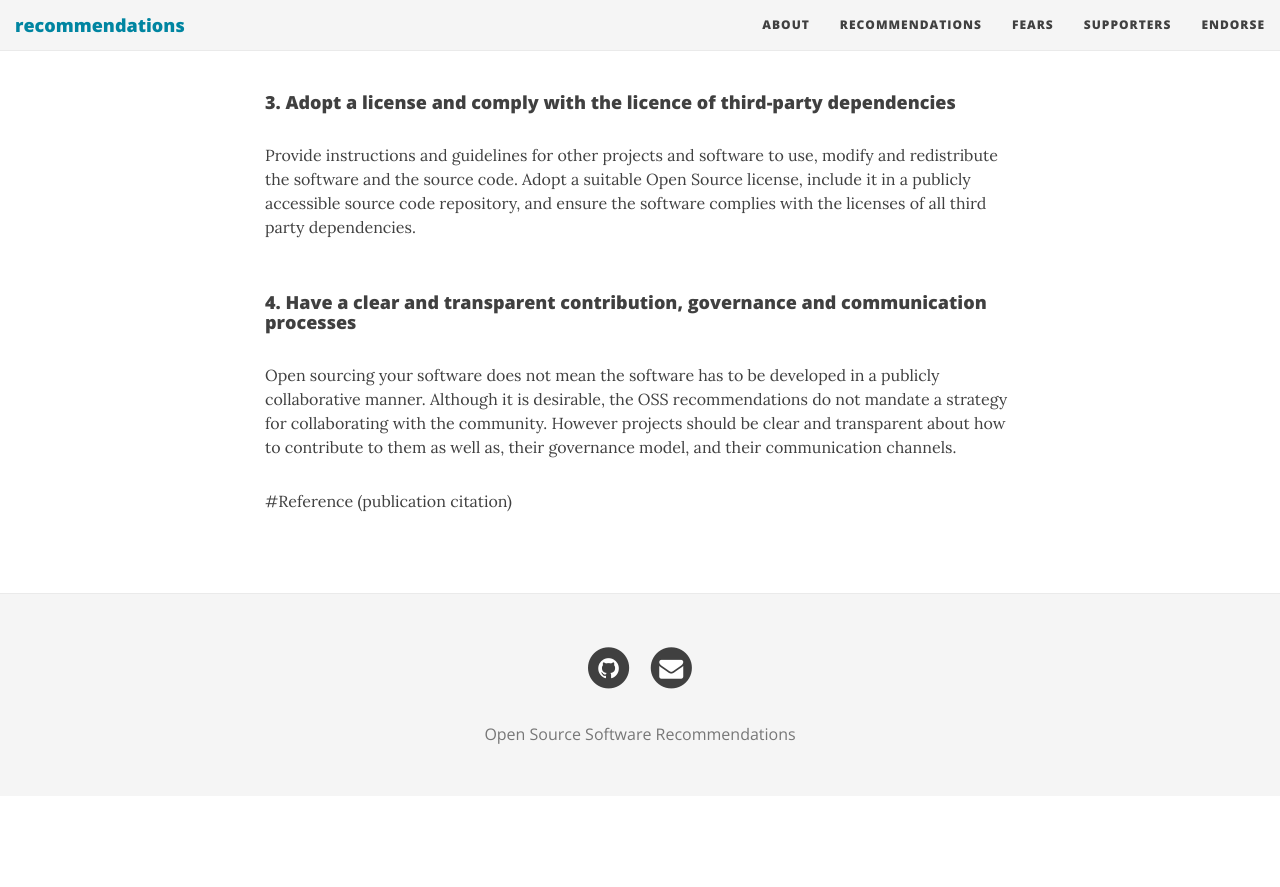
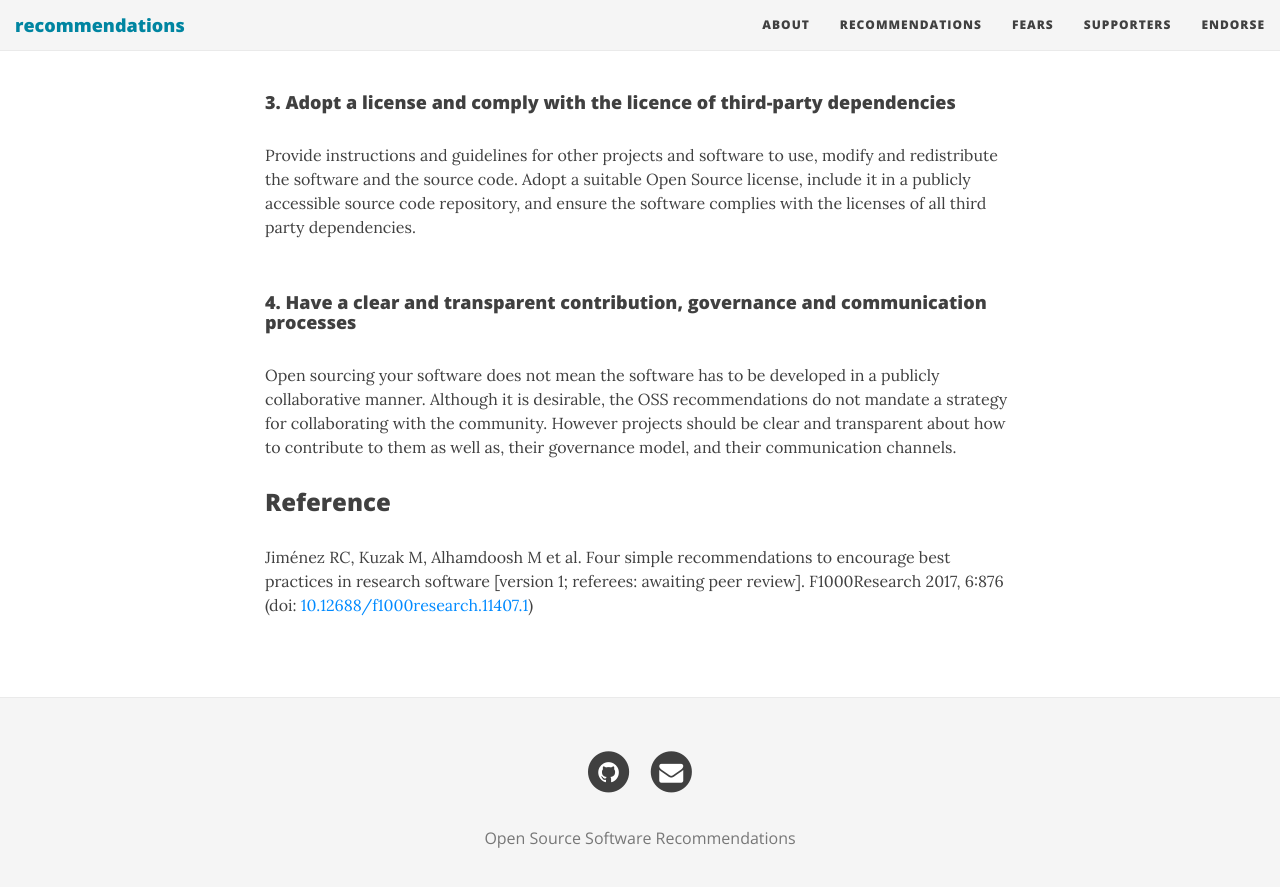
Before and after one commit to SoftDev4Research/recommendations, a Jekyll site: the page built from index.md, in a window 1280 px wide and 900 px high, scrolled down 624 px. Shown: the top 887 px of the window. Built offline with Jekyll 4.4.1, drawn with Linux system fonts in a browser that asks for light colours; nearby versions of some CDN libraries; before the commit the page ends 1420 px from its top, so only the background shows below that.

Commit message:
Add citation

```diff
--- a/index.md
+++ b/index.md
@@ -15,5 +15,6 @@ Provide instructions and guidelines for other projects and software to use, modi
 #### 4. Have a clear and transparent contribution, governance and communication processes ####
 Open sourcing your software does not mean the software has to be developed in a publicly collaborative manner. Although it is desirable, the OSS recommendations do not mandate a strategy for collaborating with the community. However projects should be clear and transparent about how to contribute to them as well as, their governance model, and their communication channels.
 
-#Reference
-(publication citation)
+### Reference
+Jiménez RC, Kuzak M, Alhamdoosh M et al. Four simple recommendations to encourage best practices in research software [version 1; referees: awaiting peer review]. F1000Research 2017, 6:876
+(doi: [10.12688/f1000research.11407.1](http://dx.doi.org/10.12688/f1000research.11407.1))
```
